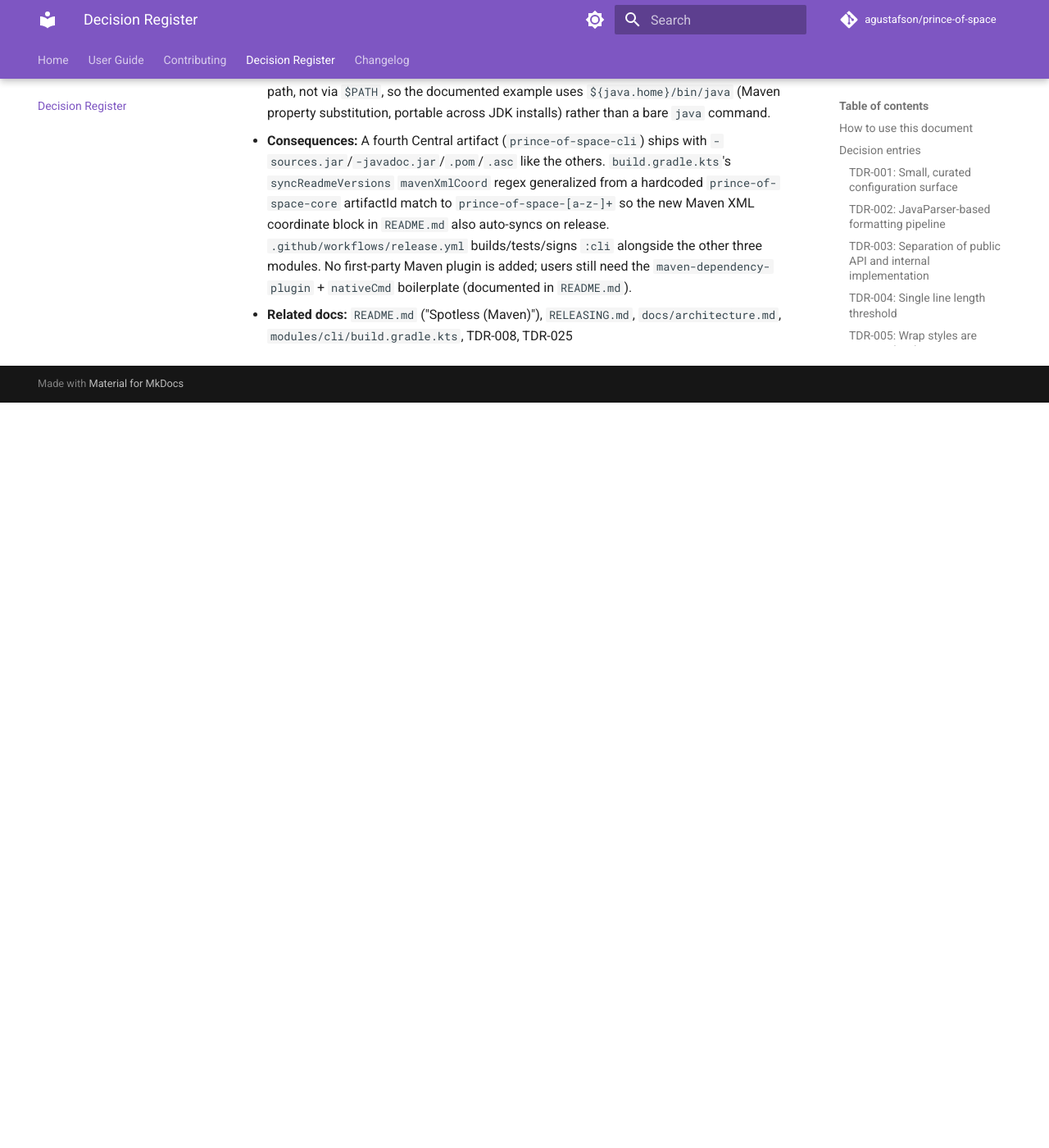
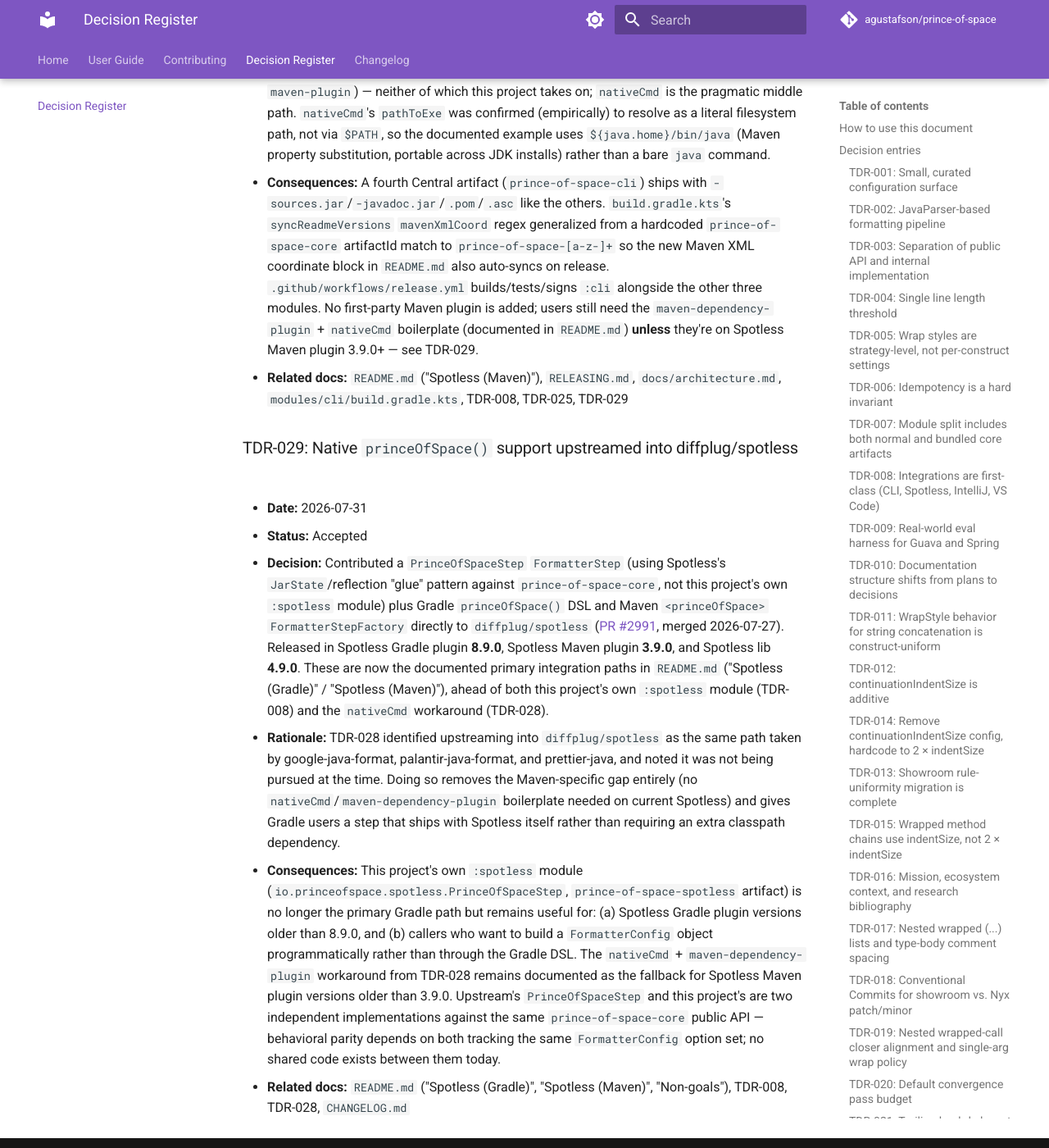
Before and after one commit to agustafson/prince-of-space, an MkDocs documentation site: the page built from docs/technical-decision-register.md, in a window 1280 px wide and 1400 px high, scrolled down 16230 px. Shown: the whole window at 82% size. Built offline with MkDocs 1.6.1 and Material for MkDocs 9.7.7, drawn with Linux system fonts in a browser that asks for light colours; comment, search, counter and statistics services are not loaded; before the commit the page ends 16721 px from its top, so only the background shows below that; some of the changed text lies outside the part shown.

Commit message:
docs: document native Spotless princeOfSpace() support (diffplug/spotless#2991)
Spotless Gradle plugin 8.9.0 and Maven plugin 3.9.0 (both released
2026-07-27) ship first-party princeOfSpace() support, so the manual
addStep() wiring and nativeCmd workaround are no longer the primary
integration paths. Document the native DSL first, keep the old
approaches as fallbacks for older Spotless versions, and record the
decision in the TDR.

```diff
--- a/docs/technical-decision-register.md
+++ b/docs/technical-decision-register.md
@@ -252,8 +252,16 @@
 
 ### TDR-028: Publish CLI shaded jar to Central; `nativeCmd` + `maven-dependency-plugin` is the documented Maven integration path
 - **Date:** 2026-06-30
-- **Status:** Accepted
+- **Status:** Partially superseded by TDR-029 (native Maven support upstream) — the CLI-jar-on-Central decision and the `nativeCmd` documentation remain valid as the fallback path for Spotless versions older than 3.9.0
 - **Decision:** Publish `modules/cli`'s shaded jar to Maven Central as **`prince-of-space-cli`**, alongside `core`, `core-bundled`, and `spotless` (same `maven-publish` + `signing` + staging-deploy pattern as `core-bundled`, since both are shadowJar-based). Document Maven integration as: `maven-dependency-plugin:copy` to fetch `prince-of-space-cli` into `${project.build.directory}`, then Spotless's `nativeCmd` generic step to invoke `java -jar ... --stdin`. The CLI jar continues to also be attached to GitHub Releases (dual publication, same artifact).
 - **Rationale:** `PrinceOfSpaceStep` (the Gradle `FormatterStep` factory in `:spotless`) has no Maven equivalent — Spotless's Maven plugin only supports custom steps via its built-in generic step types. Empirically verified that `jsr223` cannot serve as that path: its `<dependency>` element is a single Maven coordinate (`JarState.from(String, Provisioner)`), so it cannot simultaneously supply a JSR-223 script engine and the `prince-of-space-core`/`prince-of-space-bundled` classes — confirmed with both coordinates and with a comma-joined coordinate string (treated as one invalid coordinate, not a list). `nativeCmd` is the only Spotless-native escape hatch left, and its stdin/stdout contract matches the CLI's `--stdin` mode exactly. This mirrors how third-party formatters generally reach Maven users: either upstream into `diffplug/spotless` itself (google-java-format, palantir-java-format, prettier) or ship a fully standalone Maven plugin (e.g. `fmt-maven-plugin`) — neither of which this project takes on; `nativeCmd` is the pragmatic middle path. `nativeCmd`'s `pathToExe` was confirmed (empirically) to resolve as a literal filesystem path, not via `$PATH`, so the documented example uses `${java.home}/bin/java` (Maven property substitution, portable across JDK installs) rather than a bare `java` command.
-- **Consequences:** A fourth Central artifact (`prince-of-space-cli`) ships with `-sources.jar`/`-javadoc.jar`/`.pom`/`.asc` like the others. `build.gradle.kts`'s `syncReadmeVersions` `mavenXmlCoord` regex generalized from a hardcoded `prince-of-space-core` artifactId match to `prince-of-space-[a-z-]+` so the new Maven XML coordinate block in `README.md` also auto-syncs on release. `.github/workflows/release.yml` builds/tests/signs `:cli` alongside the other three modules. No first-party Maven plugin is added; users still need the `maven-dependency-plugin` + `nativeCmd` boilerplate (documented in `README.md`).
-- **Related docs:** `README.md` ("Spotless (Maven)"), `RELEASING.md`, `docs/architecture.md`, `modules/cli/build.gradle.kts`, TDR-008, TDR-025
+- **Consequences:** A fourth Central artifact (`prince-of-space-cli`) ships with `-sources.jar`/`-javadoc.jar`/`.pom`/`.asc` like the others. `build.gradle.kts`'s `syncReadmeVersions` `mavenXmlCoord` regex generalized from a hardcoded `prince-of-space-core` artifactId match to `prince-of-space-[a-z-]+` so the new Maven XML coordinate block in `README.md` also auto-syncs on release. `.github/workflows/release.yml` builds/tests/signs `:cli` alongside the other three modules. No first-party Maven plugin is added; users still need the `maven-dependency-plugin` + `nativeCmd` boilerplate (documented in `README.md`) **unless** they're on Spotless Maven plugin 3.9.0+ — see TDR-029.
+- **Related docs:** `README.md` ("Spotless (Maven)"), `RELEASING.md`, `docs/architecture.md`, `modules/cli/build.gradle.kts`, TDR-008, TDR-025, TDR-029
+
+### TDR-029: Native `princeOfSpace()` support upstreamed into diffplug/spotless
+- **Date:** 2026-07-31
+- **Status:** Accepted
+- **Decision:** Contributed a `PrinceOfSpaceStep` `FormatterStep` (using Spotless's `JarState`/reflection "glue" pattern against `prince-of-space-core`, not this project's own `:spotless` module) plus Gradle `princeOfSpace()` DSL and Maven `<princeOfSpace>` `FormatterStepFactory` directly to `diffplug/spotless` ([PR #2991](https://github.com/diffplug/spotless/pull/2991), merged 2026-07-27). Released in Spotless Gradle plugin **8.9.0**, Spotless Maven plugin **3.9.0**, and Spotless lib **4.9.0**. These are now the documented primary integration paths in `README.md` ("Spotless (Gradle)" / "Spotless (Maven)"), ahead of both this project's own `:spotless` module (TDR-008) and the `nativeCmd` workaround (TDR-028).
+- **Rationale:** TDR-028 identified upstreaming into `diffplug/spotless` as the same path taken by google-java-format, palantir-java-format, and prettier-java, and noted it was not being pursued at the time. Doing so removes the Maven-specific gap entirely (no `nativeCmd`/`maven-dependency-plugin` boilerplate needed on current Spotless) and gives Gradle users a step that ships with Spotless itself rather than requiring an extra classpath dependency.
+- **Consequences:** This project's own `:spotless` module (`io.princeofspace.spotless.PrinceOfSpaceStep`, `prince-of-space-spotless` artifact) is no longer the primary Gradle path but remains useful for: (a) Spotless Gradle plugin versions older than 8.9.0, and (b) callers who want to build a `FormatterConfig` object programmatically rather than through the Gradle DSL. The `nativeCmd` + `maven-dependency-plugin` workaround from TDR-028 remains documented as the fallback for Spotless Maven plugin versions older than 3.9.0. Upstream's `PrinceOfSpaceStep` and this project's are two independent implementations against the same `prince-of-space-core` public API — behavioral parity depends on both tracking the same `FormatterConfig` option set; no shared code exists between them today.
+- **Related docs:** `README.md` ("Spotless (Gradle)", "Spotless (Maven)", "Non-goals"), TDR-008, TDR-028, `CHANGELOG.md`
```
Also changed, not shown: CHANGELOG.md (+6 -0 lines), README.md (+45 -3 lines).
